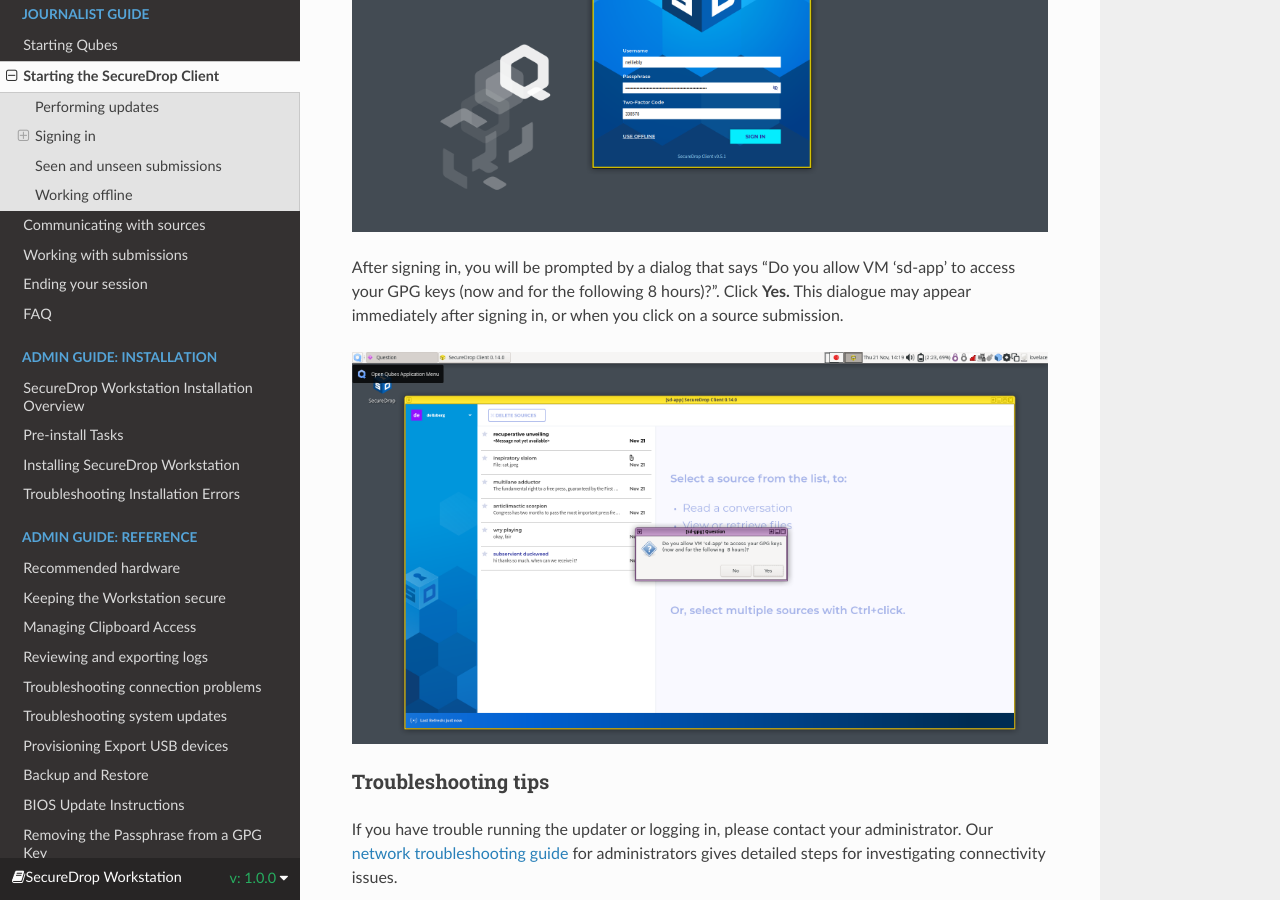
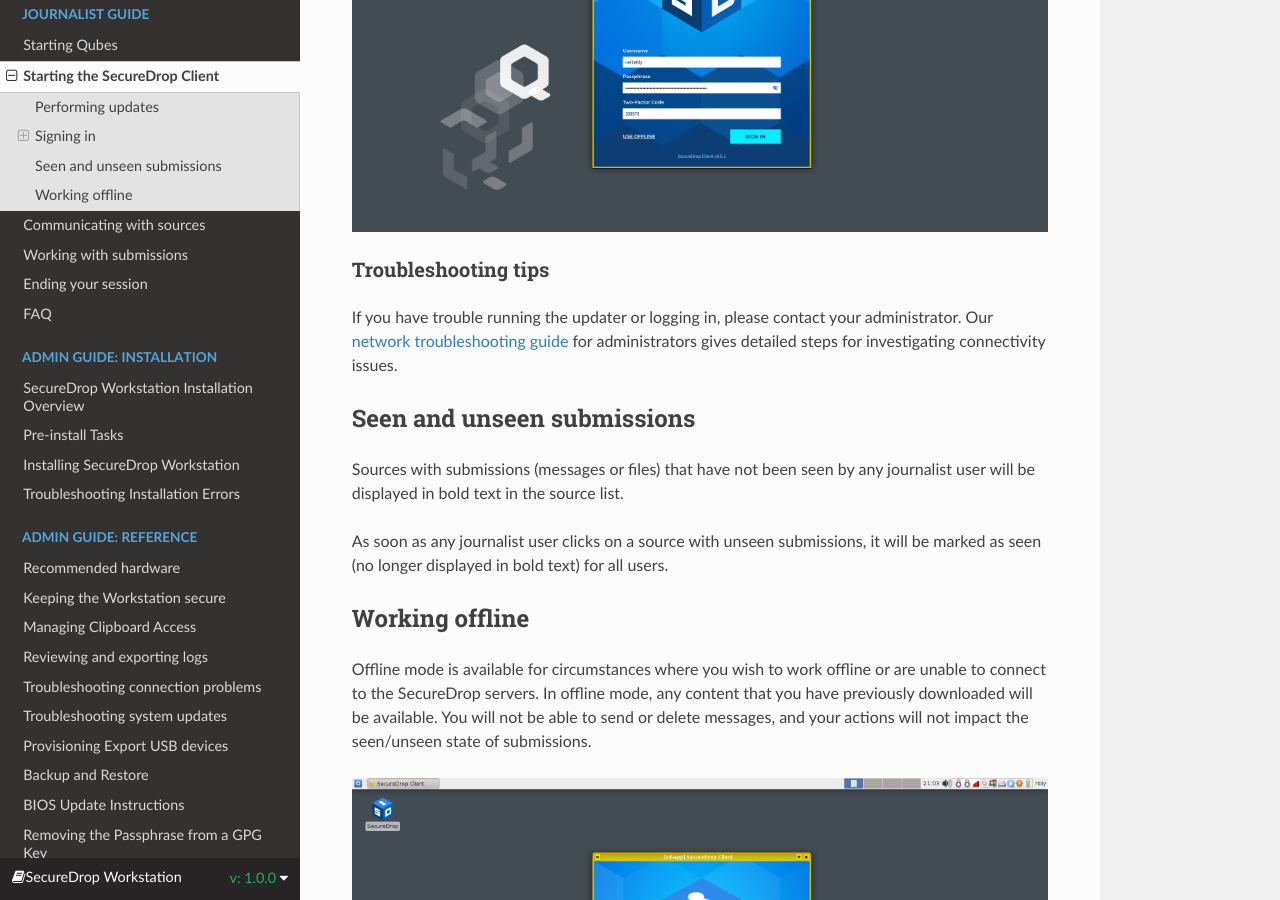
Before and after one commit to freedomofpress/securedrop-workstation-docs, a Sphinx documentation site: the page built from docs/journalist/starting_client.rst, in a window 1280 px wide and 900 px high, scrolled down 2308 px. Built offline with Sphinx 7.4.7 and the Read the Docs theme 3.1.0, drawn with Linux system fonts in a browser that asks for light colours.

Commit message:
Remove GPG prompt instructions
Prompt should no longer be present with with 1.6.0 workstation release. See https://github.com/freedomofpress/securedrop-workstation/pull/1466

```diff
--- a/docs/journalist/starting_client.rst
+++ b/docs/journalist/starting_client.rst
@@ -41,13 +41,6 @@
 Interface.
 
 |screenshot_sd-app_login|
-
-After signing in, you will be prompted by a dialog that says “Do you allow VM
-‘sd-app’ to access your GPG keys (now and for the following 8 hours)?”.
-Click **Yes.** This dialogue may appear immediately after signing in, or when
-you click on a source submission.
-
-|screenshot_gpg_access|
 
 Troubleshooting tips
 ~~~~~~~~~~~~~~~~~~~~
```
